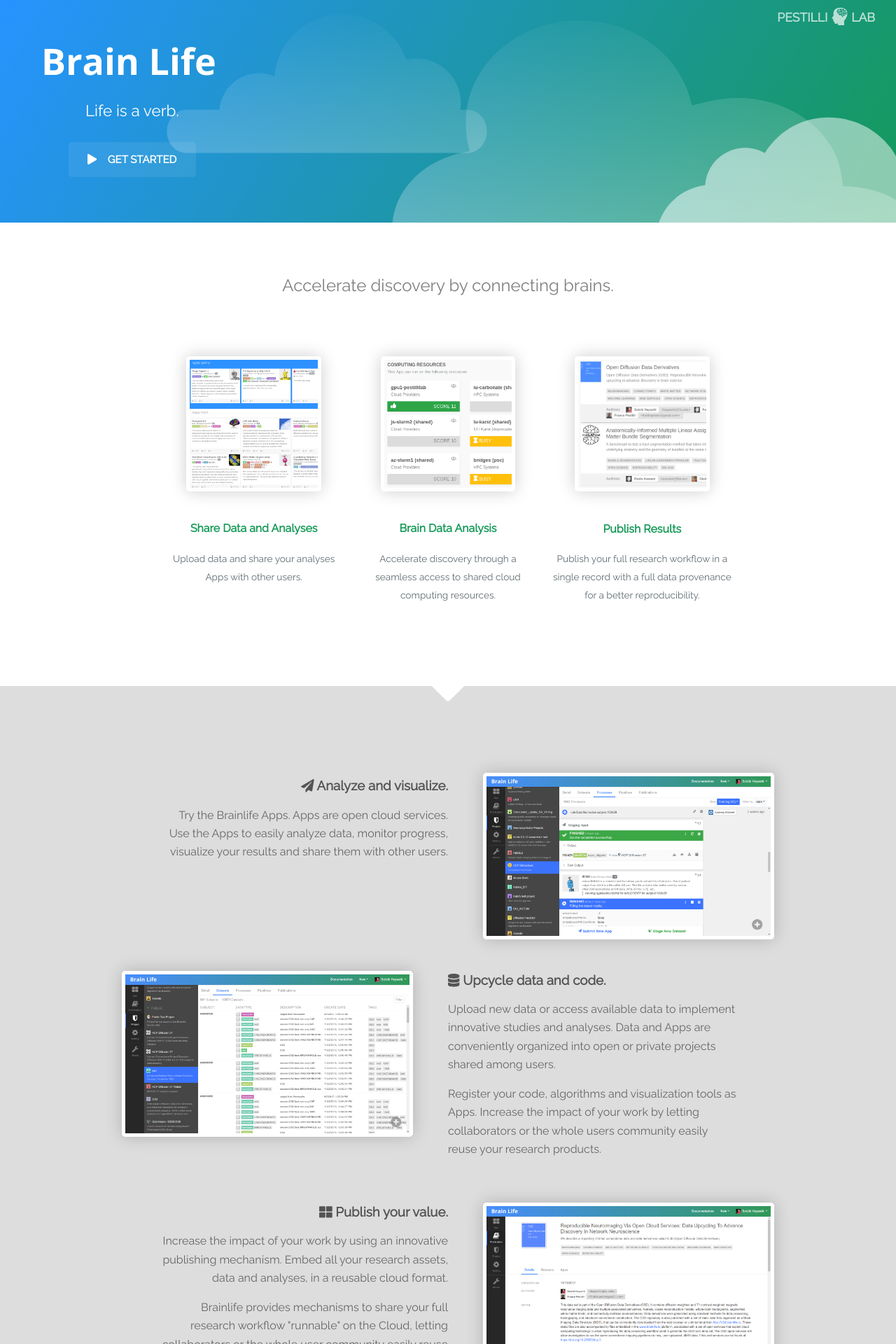
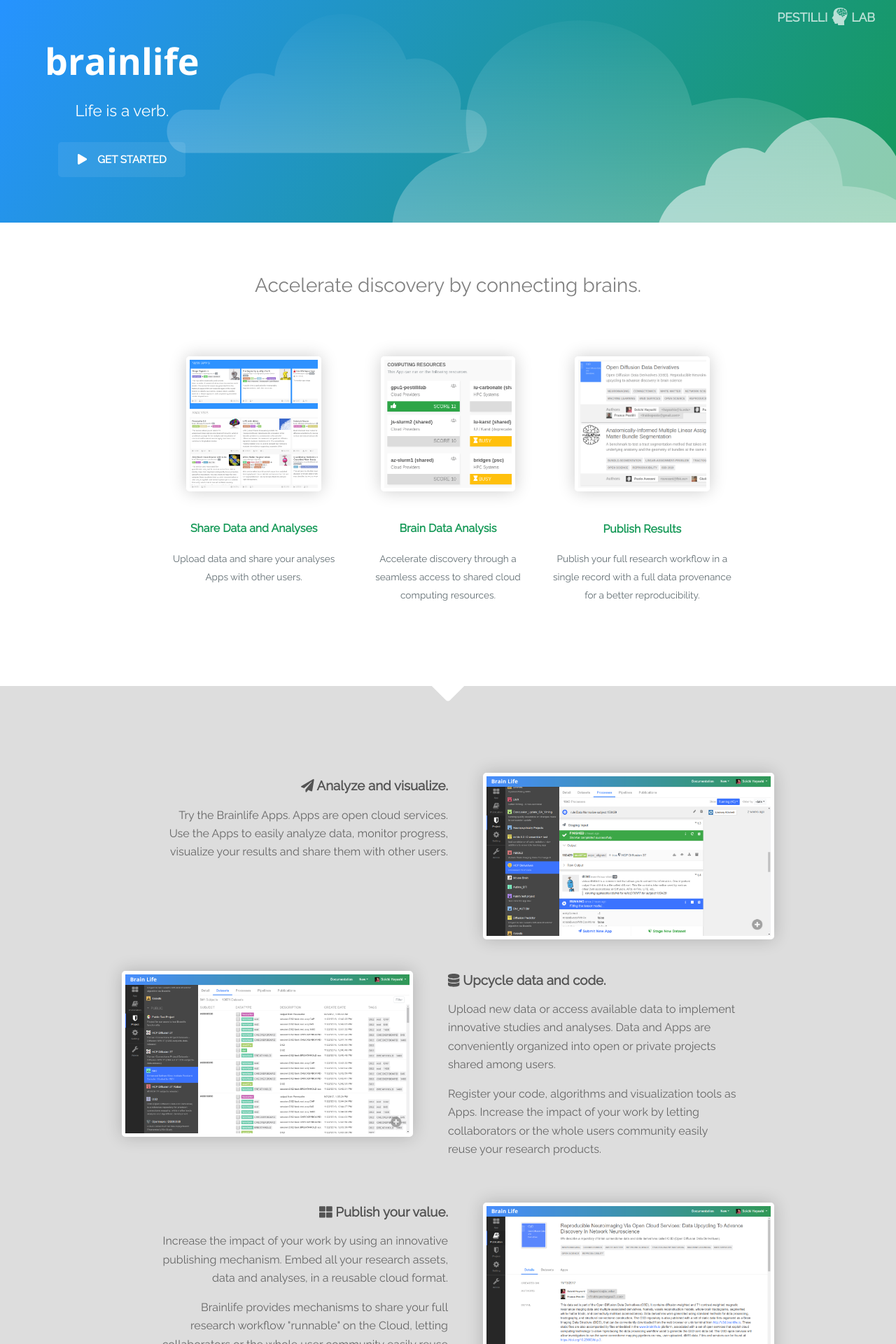
Before and after one commit to brainlife/brainlife.github.io, a Jekyll site: the page built from index.md, in a window 1280 px wide. Shown: the top 1920 px of the page at 70% size. Built offline with Jekyll 4.4.1, drawn with Linux system fonts in a browser that asks for light colours; nearby versions of some CDN libraries.

Commit message:
rebranding to "brainlife" fixed alignment.

```diff
--- a/_config.yml
+++ b/_config.yml
@@ -1,5 +1,5 @@
 # Setup
-title:        Brain Life
+title:        brainlife
 tagline:      Life is a verb.
 tagline2:     Promoting neuroscience engagement in big-data, reproducible research.
 baseurl:      ""
--- a/_includes/landing-banner.html
+++ b/_includes/landing-banner.html
@@ -47,7 +47,6 @@
 margin: 0px;
 font-size: 52px;
 position: relative;
-left: -5px;
 }
 .page-header .project-name {
 transition: font-size 0.25s ease;
--- a/_includes/landing.about.html
+++ b/_includes/landing.about.html
@@ -59,7 +59,7 @@
 
 <br>
 <center style="padding: 2rem 0; line-height: 200%;">
-    <h2 style="color: gray;">Accelerate discovery by connecting brains.</h2>
+    <h2 style="color: gray; font-size: 175%">Accelerate discovery by connecting brains.</h2>
 </center>
 <table class="layout-table" style="font-size: 85%; margin-bottom: -30px;">
 <tr>
--- a/css/cayman.css
+++ b/css/cayman.css
@@ -66,9 +66,9 @@
       padding: 2rem 1rem; } }
 
 .project-name {
-  margin-top: 0;
-  margin-bottom: 0.1rem;
-  font-size: 3.25rem;
+margin-top: 0;
+margin-bottom: 0.1rem;
+font-size: 3.25rem;
 font-family: "Open Sans", "Helvetica Neue", Helvetica, Arial, sans-serif;
 }
   /* @media screen and (min-width: 64em) {
```
